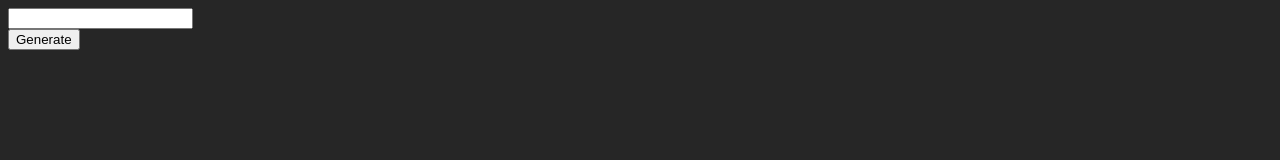
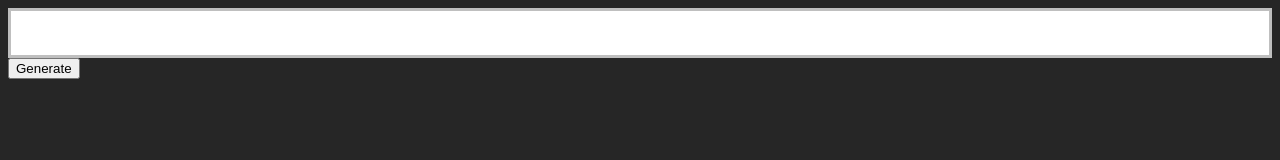
Before and after one commit to SemPruijs/MusicShareHub, a plain HTML site: page index.html in a window 1280 px wide. Drawn offline with Linux system fonts and the light colour scheme.

Commit message:
Made input field bigger

```diff
--- a/main.css
+++ b/main.css
@@ -2,3 +2,9 @@ body {
     background-color: rgb(38,38,38);
     color: white;
 }
+
+input[type=text] {
+    width: 100%;
+    height: 50px;
+    border: 3px solid #bfbfbf;
+}
```
